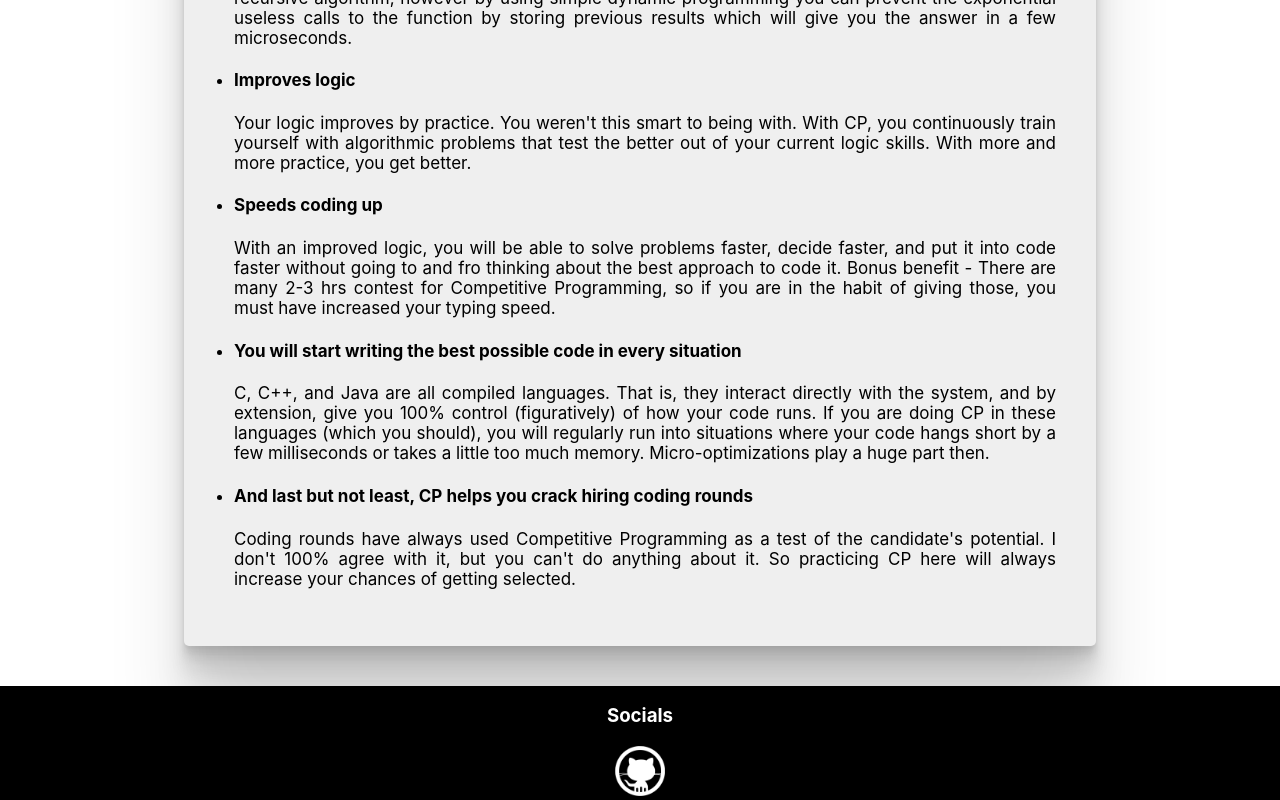
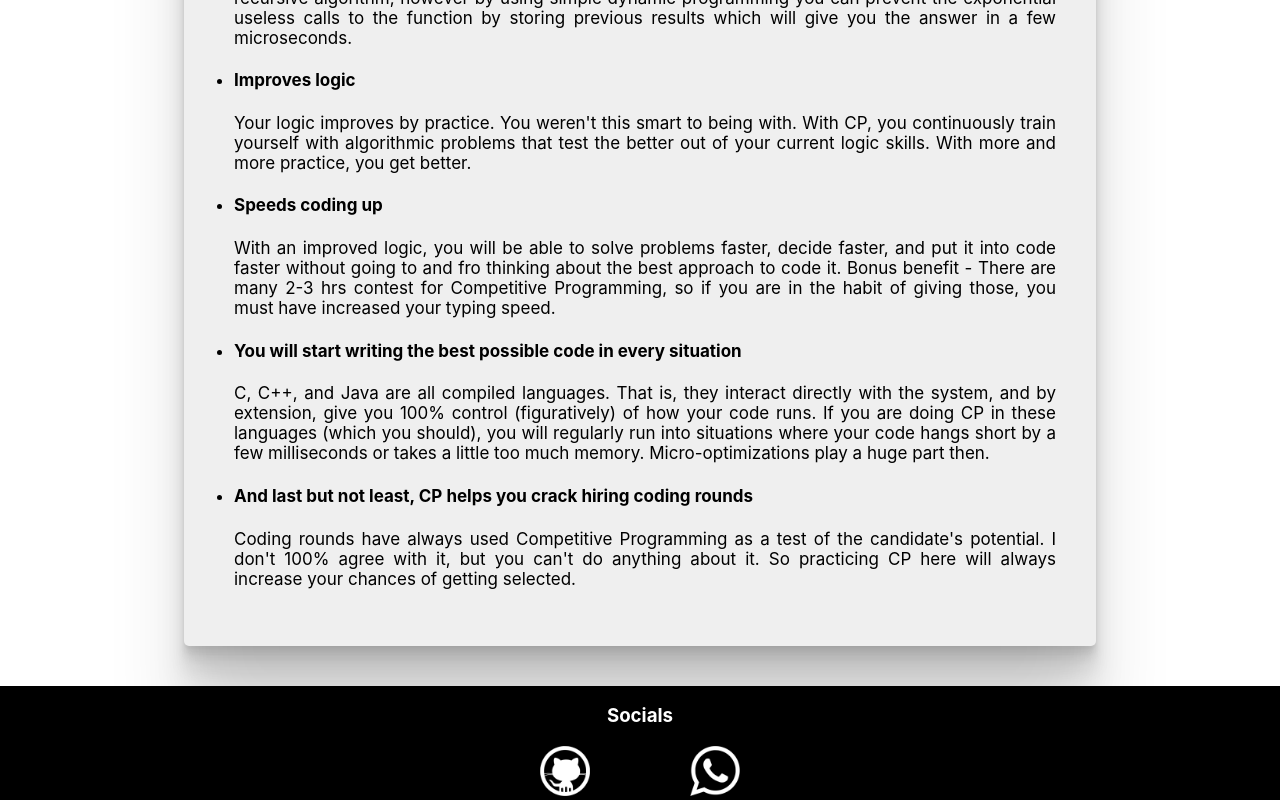
Before and after one commit to gaurav1620/CP-Club-PVG, a React (Create React App) app: page / in a window 1280 px wide. Shown: the part 951-1751 px from the top of the page. Built offline with nearby package versions, Linux system fonts and the light colour scheme.

Commit message:
added whatsapp link in footer

```diff
--- a/src/App.js
+++ b/src/App.js
@@ -40,7 +40,16 @@ class App extends React.Component {
 
                     <div style={{display:'flex',alignItems:'center',flexDirection:'column'}}>
                         <h3>Socials</h3>
-                        <a href='https://github.com/gaurav1620/cp-club-pvg' target='_blank'><img src='github-11-xxl.png' width='50px' height='50px'/></a>
+                        <div style={{display: 'inlineBlock'}}>
+                            <a  style={{marginRight:'100px'}} href='https://github.com/gaurav1620/cp-club-pvg'
+                                target='_blank'>
+                                <img src='github-11-xxl.png' width='50px' height='50px'/>
+                            </a>
+                            <a href='https://chat.whatsapp.com/BhMFqfAfRuLEGN90q3BQCD'
+                                target='_blank'>
+                                <img src='whatsapp-xxl.png' width='50px' height='50px'/>
+                            </a>
+                        </div>
                     </div>
                 </div>
 
```
Also changed, not shown: public/whatsapp-xxl.png (added), 15 other files (tests, documents, lock files or other folders).
